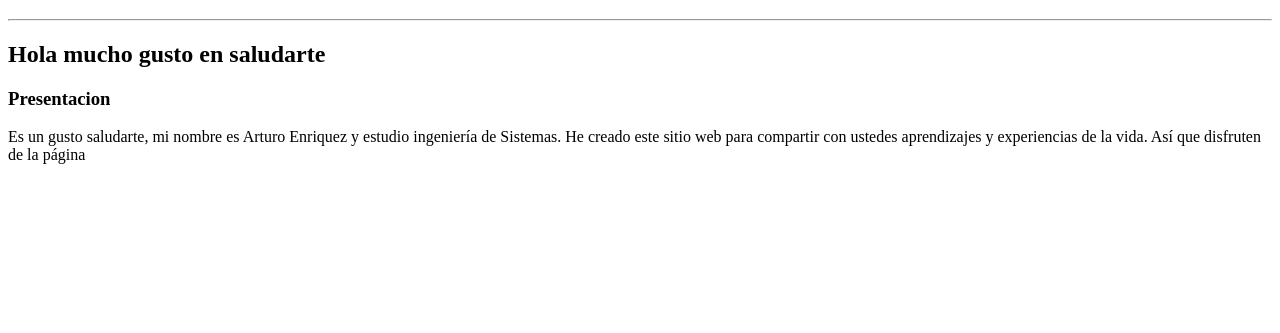
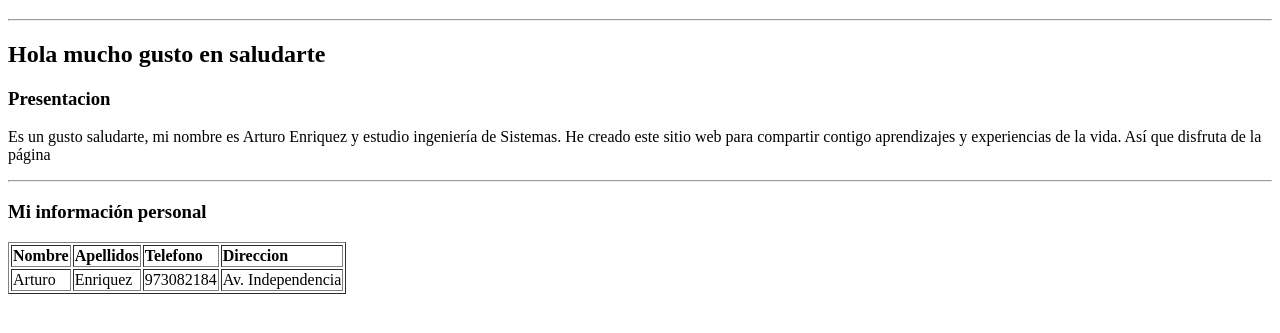
Before and after one commit to Arturo-Enriquez-Chavez/Arturo-Enriquez-Chavez.github.io, a plain HTML site: page home.html in a window 1280 px wide. Shown: the part 61-394 px from the top of the page. Drawn offline with Linux system fonts and the light colour scheme.

Commit message:
tabla personal

```diff
--- a/home.html
+++ b/home.html
@@ -21,10 +21,30 @@
               <h1>Hola mucho gusto en saludarte</h1>
               <article>
                   <h3>Presentacion</h2>
-                      <p>Es un gusto saludarte, mi nombre es Arturo Enriquez y estudio ingeniería de Sistemas. He creado este sitio web para compartir con ustedes aprendizajes y experiencias de la vida. Así que disfruten de la página</p>
+                      <p>Es un gusto saludarte, mi nombre es Arturo Enriquez y estudio ingeniería de Sistemas. He creado este sitio web para compartir contigo aprendizajes y experiencias de la vida. Así que disfruta de la página</p>
               </article>
+        </section>
 
-          </section>
+        <section id="info">
+            <hr/>
+            <h3>Mi información personal</h3>
+            <table border="1">
+                <tr>
+                    <td> <strong>Nombre</strong> </td>
+                    <td><strong>Apellidos</strong></td>
+                    <td><strong>Telefono</strong></td>
+                    <td><strong>Direccion</strong></td>
+                </tr>
+                <tr>
+                    <td>Arturo</td>
+                    <td>Enriquez</td>
+                    <td>973082184</td>
+                    <td>Av. Independencia</td>
+                </tr>
+
+            </table>
+
+        </section>
 
 
 
```
Also changed, not shown: index.html (+1 -0 lines).
